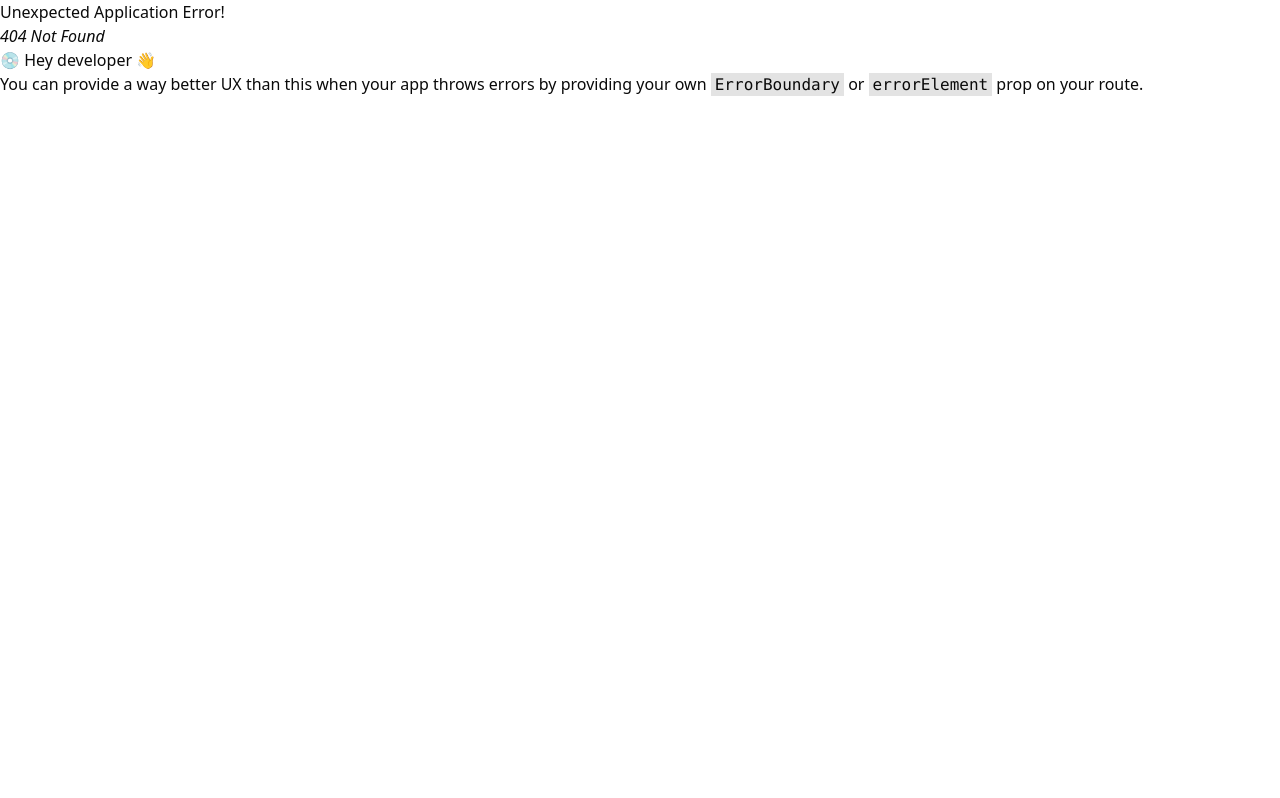
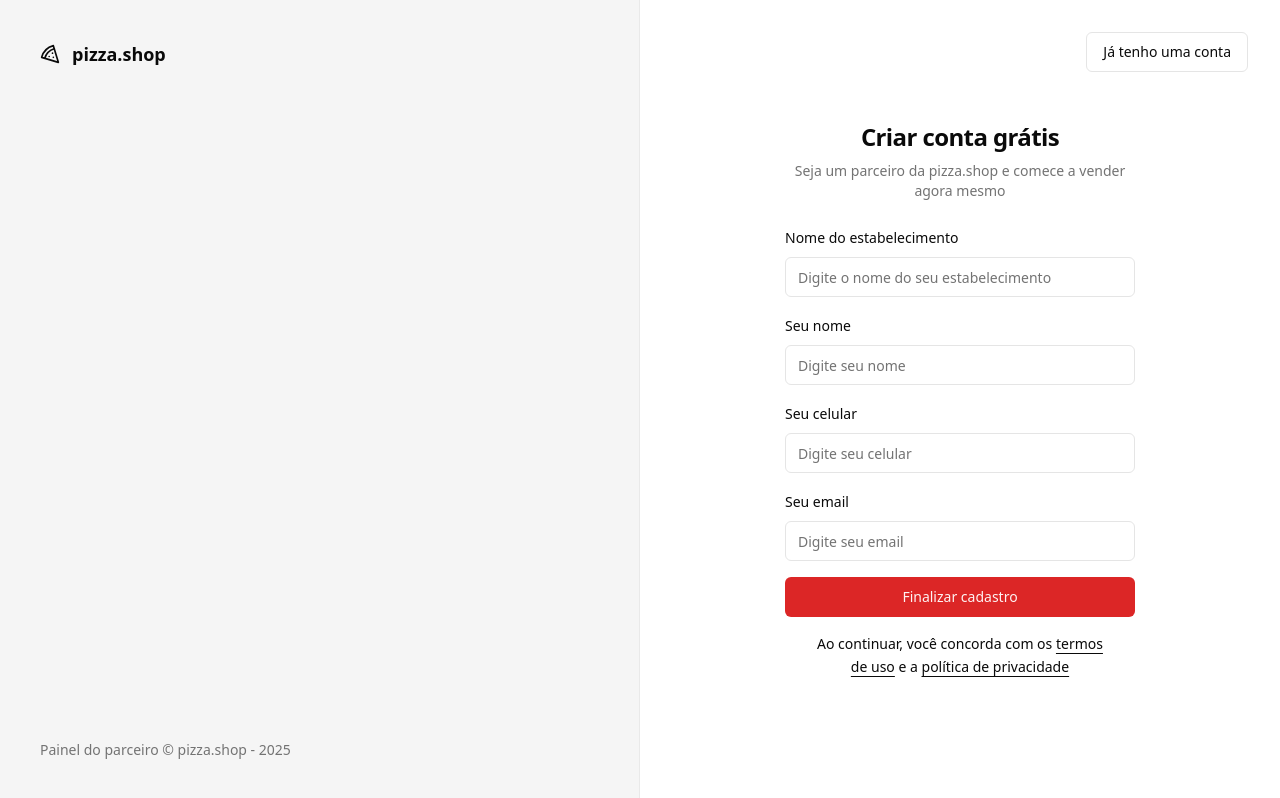
Before and after one commit to cricardolima/pizzashop-web, a React (Vite) app: page /sign-up in a window 1280 px wide. Before the commit this address had no page. Built offline with nearby package versions, Linux system fonts and the light colour scheme.

Commit message:
Adicionar página de cadastro de estabelecimento com formulário e navegação

```diff
--- a/src/pages/_layouts/auth.tsx
+++ b/src/pages/_layouts/auth.tsx
@@ -14,7 +14,7 @@
         </footer>
       </div>
 
-      <div className="flex flex-col items-center justify-center">
+      <div className="relative flex flex-col items-center justify-center">
         <Outlet />
       </div>
     </div>
--- a/src/pages/auth/sign-in.tsx
+++ b/src/pages/auth/sign-in.tsx
@@ -1,7 +1,7 @@
 import { zodResolver } from '@hookform/resolvers/zod'
 import { Helmet } from 'react-helmet-async'
 import { useForm } from 'react-hook-form'
-import { useNavigate } from 'react-router-dom'
+import { Link } from 'react-router-dom'
 import { toast } from 'sonner'
 import { z } from 'zod'
 
@@ -16,8 +16,6 @@
 type SignInFormData = z.infer<typeof signInSchema>
 
 export function SignIn() {
-  const navigate = useNavigate()
-
   const {
     register,
     handleSubmit,
@@ -50,6 +48,9 @@
     <>
       <Helmet title="Login" />
       <div className="p-8">
+        <Button variant="outline" asChild className="absolute right-8 top-8">
+          <Link to="/sign-up">Novo estabelecimento</Link>
+        </Button>
         <div className="flex w-[350px] flex-col justify-center gap-6">
           <div className="flex flex-col gap-2 text-center">
             <h1 className="text-2xl font-semibold tracking-tight">
--- /dev/null
+++ b/src/pages/auth/sign-up.tsx
@@ -0,0 +1,127 @@
+import { zodResolver } from '@hookform/resolvers/zod'
+import { Helmet } from 'react-helmet-async'
+import { useForm } from 'react-hook-form'
+import { Link, useNavigate } from 'react-router-dom'
+import { toast } from 'sonner'
+import { z } from 'zod'
+
+import { Button } from '@/components/ui/button'
+import { Input } from '@/components/ui/input'
+import { Label } from '@/components/ui/label'
+
+const signUpSchema = z.object({
+  restaurantName: z.string(),
+  managerName: z.string(),
+  phone: z.string(),
+  email: z.string().email(),
+})
+
+type signUpFormData = z.infer<typeof signUpSchema>
+
+export function SignUp() {
+  const navigate = useNavigate()
+
+  const {
+    register,
+    handleSubmit,
+    formState: { isSubmitting },
+  } = useForm<signUpFormData>({
+    resolver: zodResolver(signUpSchema),
+    defaultValues: {
+      restaurantName: '',
+      managerName: '',
+      phone: '',
+      email: '',
+    },
+  })
+
+  async function handleSignUp(data: signUpFormData) {
+    try {
+      await new Promise((resolve) => setTimeout(resolve, 2000))
+
+      console.log(data)
+
+      toast.success('Parceiro cadastrado com sucesso!', {
+        action: {
+          label: 'Login',
+          onClick: () => navigate('/sign-in'),
+        },
+      })
+    } catch (error) {
+      toast.error('Erro ao cadastrar parceiro.')
+    }
+  }
+
+  return (
+    <>
+      <Helmet title="Cadastro" />
+      <div className="p-8">
+        <Button variant="outline" asChild className="absolute right-8 top-8">
+          <Link to="/sign-in">Já tenho uma conta</Link>
+        </Button>
+        <div className="flex w-[350px] flex-col justify-center gap-6">
+          <div className="flex flex-col gap-2 text-center">
+            <h1 className="text-2xl font-semibold tracking-tight">
+              Criar conta grátis
+            </h1>
+            <p className="text-sm text-muted-foreground">
+              Seja um parceiro da pizza.shop e comece a vender agora mesmo
+            </p>
+          </div>
+          <form className="space-y-4" onSubmit={handleSubmit(handleSignUp)}>
+            <div className="space-y-2">
+              <Label htmlFor="restaurantName">Nome do estabelecimento</Label>
+              <Input
+                type="text"
+                placeholder="Digite o nome do seu estabelecimento"
+                {...register('restaurantName')}
+              />
+            </div>
+
+            <div className="space-y-2">
+              <Label htmlFor="managerName">Seu nome</Label>
+              <Input
+                type="text"
+                placeholder="Digite seu nome"
+                {...register('managerName')}
+              />
+            </div>
+
+            <div className="space-y-2">
+              <Label htmlFor="phone">Seu celular</Label>
+              <Input
+                type="text"
+                placeholder="Digite seu celular"
+                {...register('phone')}
+              />
+            </div>
+
+            <div className="space-y-2">
+              <Label htmlFor="email">Seu email</Label>
+              <Input
+                type="email"
+                placeholder="Digite seu email"
+                {...register('email')}
+              />
+            </div>
+
+            <Button className="w-full" type="submit" disabled={isSubmitting}>
+              Finalizar cadastro
+            </Button>
+
+            <p className="text-mutes-foreground px-6 text-center text-sm leading-relaxed">
+              Ao continuar, você concorda com os{' '}
+              <Link to="/terms" className="underline underline-offset-4">
+                termos de uso
+              </Link>{' '}
+              e a{' '}
+              <Link to="/privacy" className="underline underline-offset-4">
+                política de privacidade
+              </Link>
+            </p>
+          </form>
+        </div>
+      </div>
+    </>
+  )
+}
--- a/src/routes.tsx
+++ b/src/routes.tsx
@@ -4,7 +4,7 @@
 import { AuthLayout } from './pages/_layouts/auth'
 import { Dashboard } from './pages/app/dashboard'
 import { SignIn } from './pages/auth/sign-in'
-
+import { SignUp } from './pages/auth/sign-up'
 export const router = createBrowserRouter([
   {
     path: '/',
@@ -24,6 +24,10 @@
         path: '/sign-in',
         element: <SignIn />,
       },
+      {
+        path: '/sign-up',
+        element: <SignUp />,
+      },
     ],
   },
 ])
```
